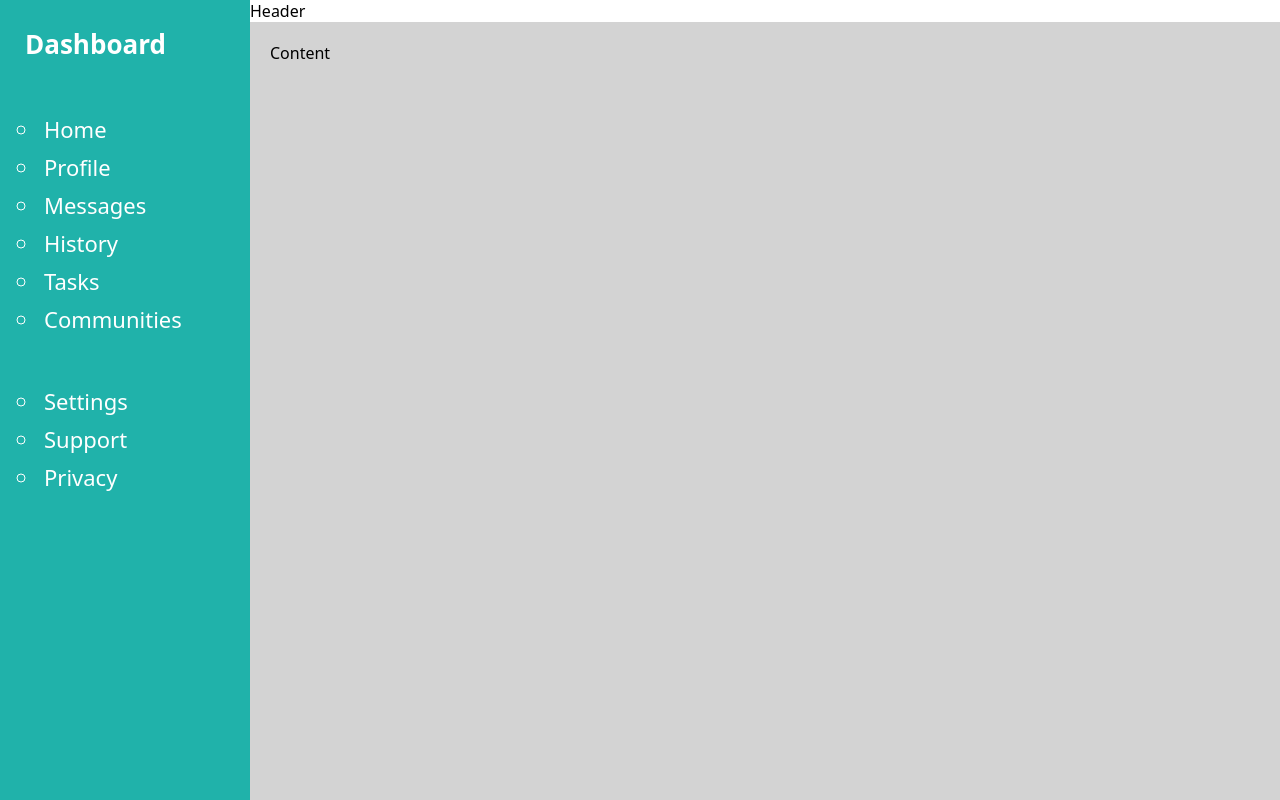
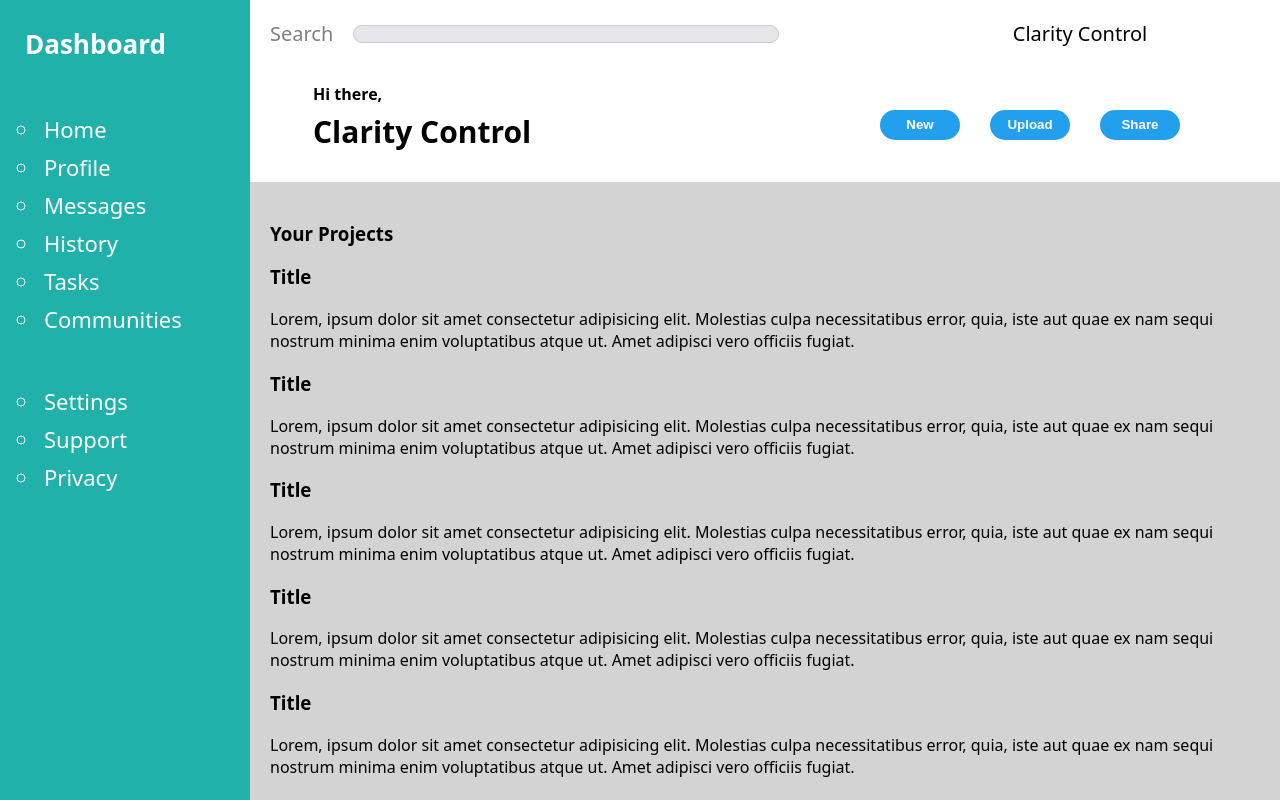
Before and after one commit to ClarityControl/admin-dashboard, a plain HTML site: page index.html in a window 1280 px wide. Drawn offline with Linux system fonts and the light colour scheme.

Commit message:
Finish header and sidebar

```diff
--- a/index.html
+++ b/index.html
@@ -25,10 +25,51 @@
             </ul>
         </aside>
         <header class="header">
-            Header
+            <div class="searchbar">
+                <p>Search</p>
+                <div class="searchbox"></div>
+            </div>
+            <div class="profile">Clarity Control</div>
+            <div class="greeting">
+                <p class="hello">Hi there,</p>
+                <p class="username">Clarity Control</p>
+            </div>
+            <div class="buttons">
+                <button class="new btn">New</button>
+                <button class="upload btn">Upload</button>
+                <button class="share btn">Share</button>
+            </div>
         </header>
         <main class="main-content">
-            Content
+            <div class="content-left">
+                <h3>Your Projects</h3>
+                <div class="projects-grid">
+                    <div class="project-card">
+                        <h3>Title</h3>
+                        <div class="card-content">Lorem, ipsum dolor sit amet consectetur adipisicing elit. Molestias culpa necessitatibus error, quia, iste aut quae ex nam sequi nostrum minima enim voluptatibus atque ut. Amet adipisci vero officiis fugiat.</div>
+                    </div>
+                    <div class="project-card">
+                        <h3>Title</h3>
+                        <div class="card-content">Lorem, ipsum dolor sit amet consectetur adipisicing elit. Molestias culpa necessitatibus error, quia, iste aut quae ex nam sequi nostrum minima enim voluptatibus atque ut. Amet adipisci vero officiis fugiat.</div>
+                    </div>
+                    <div class="project-card">
+                        <h3>Title</h3>
+                        <div class="card-content">Lorem, ipsum dolor sit amet consectetur adipisicing elit. Molestias culpa necessitatibus error, quia, iste aut quae ex nam sequi nostrum minima enim voluptatibus atque ut. Amet adipisci vero officiis fugiat.</div>
+                    </div>
+                    <div class="project-card">
+                        <h3>Title</h3>
+                        <div class="card-content">Lorem, ipsum dolor sit amet consectetur adipisicing elit. Molestias culpa necessitatibus error, quia, iste aut quae ex nam sequi nostrum minima enim voluptatibus atque ut. Amet adipisci vero officiis fugiat.</div>
+                    </div>
+                    <div class="project-card">
+                        <h3>Title</h3>
+                        <div class="card-content">Lorem, ipsum dolor sit amet consectetur adipisicing elit. Molestias culpa necessitatibus error, quia, iste aut quae ex nam sequi nostrum minima enim voluptatibus atque ut. Amet adipisci vero officiis fugiat.</div>
+                    </div>
+                    <div class="project-card">
+                        <h3>Title</h3>
+                        <div class="card-content">Lorem, ipsum dolor sit amet consectetur adipisicing elit. Molestias culpa necessitatibus error, quia, iste aut quae ex nam sequi nostrum minima enim voluptatibus atque ut. Amet adipisci vero officiis fugiat.</div>
+                    </div>
+                </div>
+            </div>
         </main>
     </div>
 </body>
--- a/styles.css
+++ b/styles.css
@@ -37,10 +37,93 @@ body{
     padding: 4px;
 }
 
+li:hover{
+    text-decoration: underline;
+    cursor: pointer;
+}
+
 .header{
     grid-area: header;
     background-color: white;
     display: grid;
+    grid-template-columns: 1fr auto;
+    grid-template-rows: auto auto;
+    grid-template-areas:
+        "searchbar profile"
+        "greeting buttons";
+}
+
+.header .searchbar{
+    grid-column: 1 / 2;
+    grid-row: 1 / 2;
+    padding-left: 20px;
+    font-size: 20px;
+    color: grey;
+    display: flex;
+    align-items: center;
+}
+
+.header .searchbox{
+    margin-left: 20px;
+    width: 100%;
+    max-width: 400px;
+    padding: 8px 12px;
+    border-radius: 20px;
+    border: 1px solid #ccc;
+    background-color: #e5e7eb;
+}
+
+.header .profile{
+    grid-column: 2 / 3;
+    grid-row: 1 / 2;
+    text-align: center;
+    font-size: 20px;
+    font-weight: 500;
+    padding-top: 20px;
+}
+
+.header .greeting{
+    grid-column: 1/2;
+    grid-row: 2/3;
+    padding-left: 10%;
+    display: grid;
+}
+
+.greeting .hello{
+    font-size: 16px;
+    font-weight: bold;
+}
+
+.greeting .username{
+    margin-top: -10px;
+    font-size: 30px;
+    font-weight: bold;
+}
+
+.header .buttons{
+    grid-column: 2 / 3;
+    grid-row: 2 / 3;
+    display: grid;
+    grid-template-columns: auto auto auto;
+    align-items: center;
+    margin-right: 100px;
+    gap: 30px;
+}
+
+.buttons button{
+    width: 80px;
+    height: 30px;
+    border-radius: 20px;
+    border: none;
+    background-color: rgb(35, 160, 237);
+    color: white;
+    font-weight: bold;
+    cursor: pointer;
+}
+
+.btn:hover{
+    transform: scale(1.05);
+    transition: all 0.2s ease;
 }
 
 .main-content{
```
